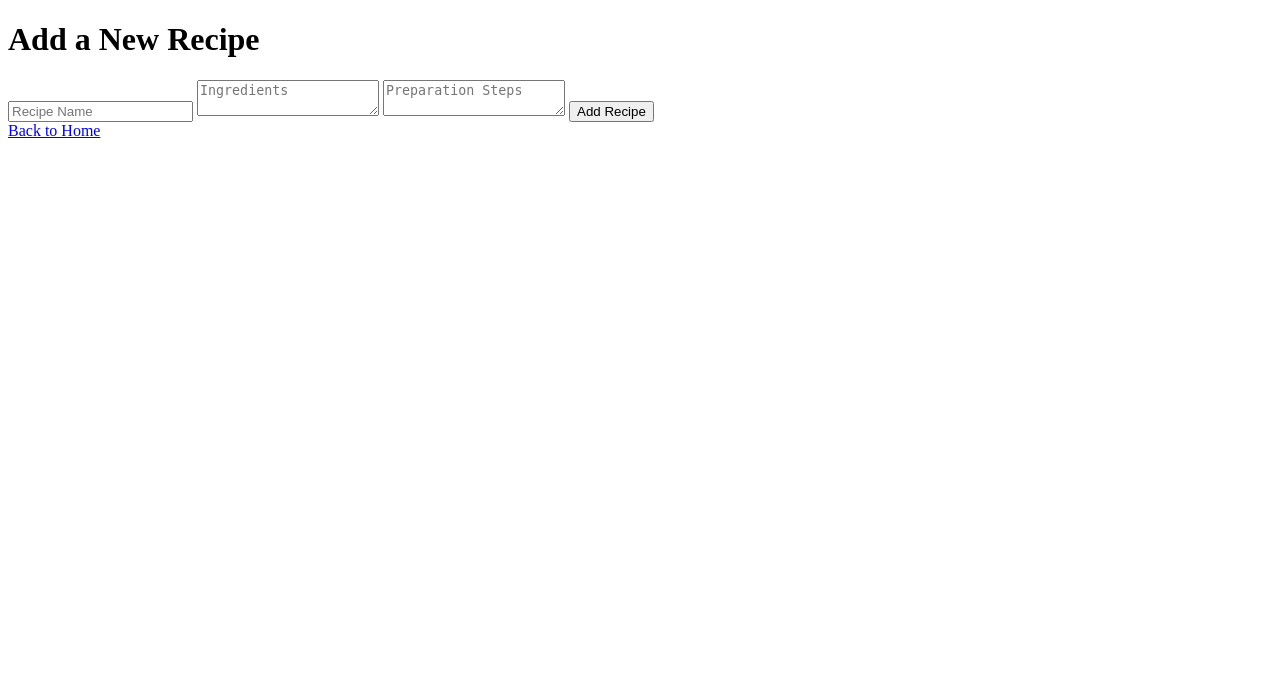
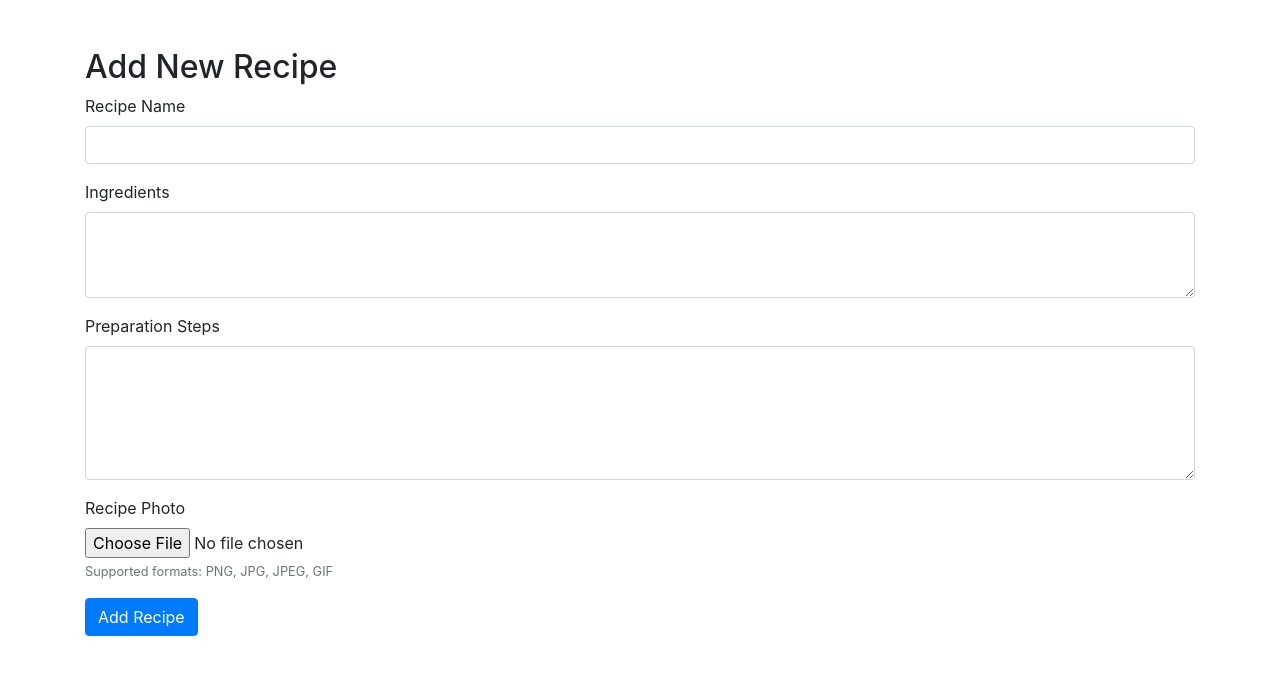
Before and after one commit to software-students-spring2024/2-web-app-exercise-cyh, a Flask app: page /add in a window 1280 px wide. Shown: the top 675 px of the page. Run offline with Flask 2, Linux system fonts and the light colour scheme; some libraries are stand-ins or nearby versions.

Commit message:
add photo

```diff
--- a/app.py
+++ b/app.py
@@ -3,15 +3,28 @@ from pymongo import MongoClient
 from bson.objectid import ObjectId
 import os
 from dotenv import load_dotenv
+from werkzeug.utils import secure_filename
+
 
 load_dotenv()
 
 app = Flask(__name__)
+app.config['IMAGE_UPLOADS'] = 'path/to/save/photos'  # Update this path
+app.config['ALLOWED_IMAGE_EXTENSIONS'] = ['PNG', 'JPG', 'JPEG', 'GIF']
 
 mongo_uri = os.getenv("MONGO_URI")
 mongo_dbname = os.getenv("MONGO_DBNAME")
 client = MongoClient(mongo_uri)
 db = client[mongo_dbname]
+
+def allowed_image(filename):
+    if not "." in filename:
+        return False
+    ext = filename.rsplit(".", 1)[1]
+    if ext.upper() in app.config['ALLOWED_IMAGE_EXTENSIONS']:
+        return True
+    else:
+        return False
 
 @app.route("/")
 def home():
@@ -31,6 +44,14 @@ def add_recipe():
             "ingredients": request.form.get("ingredients"),
             "steps": request.form.get("steps")
         }
+
+        if 'photo' in request.files:
+            photo = request.files['photo']
+            if photo.filename != '' and allowed_image(photo.filename):
+                filename = secure_filename(photo.filename)
+                photo.save(os.path.join(app.config['IMAGE_UPLOADS'], filename))
+                recipe['photo'] = filename
+
         db.recipes.insert_one(recipe)
         return redirect(url_for("home"))
     return render_template("add_recipe.html")
@@ -44,6 +65,14 @@ def edit_recipe(recipe_id):
             "ingredients": request.form.get("ingredients"),
             "steps": request.form.get("steps")
         }
+
+        if 'photo' in request.files:
+            photo = request.files['photo']
+            if photo.filename != '' and allowed_image(photo.filename):
+                filename = secure_filename(photo.filename)
+                photo.save(os.path.join(app.config['IMAGE_UPLOADS'], filename))
+                updated_recipe['photo'] = filename
+
         db.recipes.update_one({"_id": ObjectId(recipe_id)}, {"$set": updated_recipe})
         return redirect(url_for("recipe_detail", recipe_id=recipe_id))
     return render_template("edit_recipe.html", recipe=recipe)
--- a/templates/add_recipe.html
+++ b/templates/add_recipe.html
@@ -2,16 +2,39 @@
 <html lang="en">
 <head>
     <meta charset="UTF-8">
-    <title>Add New Recipe</title>
+    <meta name="viewport" content="width=device-width, initial-scale=1.0">
+    <title>Add Recipe</title>
+    <link href="https://stackpath.bootstrapcdn.com/bootstrap/4.5.2/css/bootstrap.min.css" rel="stylesheet">
 </head>
 <body>
-    <h1>Add a New Recipe</h1>
-    <form action="/add" method="post">
-        <input type="text" name="name" placeholder="Recipe Name" required>
-        <textarea name="ingredients" placeholder="Ingredients" required></textarea>
-        <textarea name="steps" placeholder="Preparation Steps" required></textarea>
-        <button type="submit">Add Recipe</button>
-    </form>
-    <a href="/">Back to Home</a>
+    <div class="container mt-5">
+        <h2>Add New Recipe</h2>
+        <form action="/add" method="post" enctype="multipart/form-data">
+            <div class="form-group">
+                <label for="name">Recipe Name</label>
+                <input type="text" class="form-control" id="name" name="name" required>
+            </div>
+            <div class="form-group">
+                <label for="ingredients">Ingredients</label>
+                <textarea class="form-control" id="ingredients" name="ingredients" rows="3" required></textarea>
+            </div>
+            <div class="form-group">
+                <label for="steps">Preparation Steps</label>
+                <textarea class="form-control" id="steps" name="steps" rows="5" required></textarea>
+            </div>
+            <div class="form-group">
+                <label for="photo">Recipe Photo</label>
+                <input type="file" class="form-control-file" id="photo" name="photo">
+                <small class="form-text text-muted">Supported formats: PNG, JPG, JPEG, GIF</small>
+            </div>
+            <button type="submit" class="btn btn-primary">Add Recipe</button>
+        </form>
+    </div>
+
+    <!-- Optional JavaScript -->
+    <!-- jQuery first, then Popper.js, then Bootstrap JS -->
+    <script src="https://code.jquery.com/jquery-3.5.1.slim.min.js"></script>
+    <script src="https://cdn.jsdelivr.net/npm/@popperjs/core@2.5.2/dist/umd/popper.min.js"></script>
+    <script src="https://stackpath.bootstrapcdn.com/bootstrap/4.5.2/js/bootstrap.min.js"></script>
 </body>
 </html>
```
